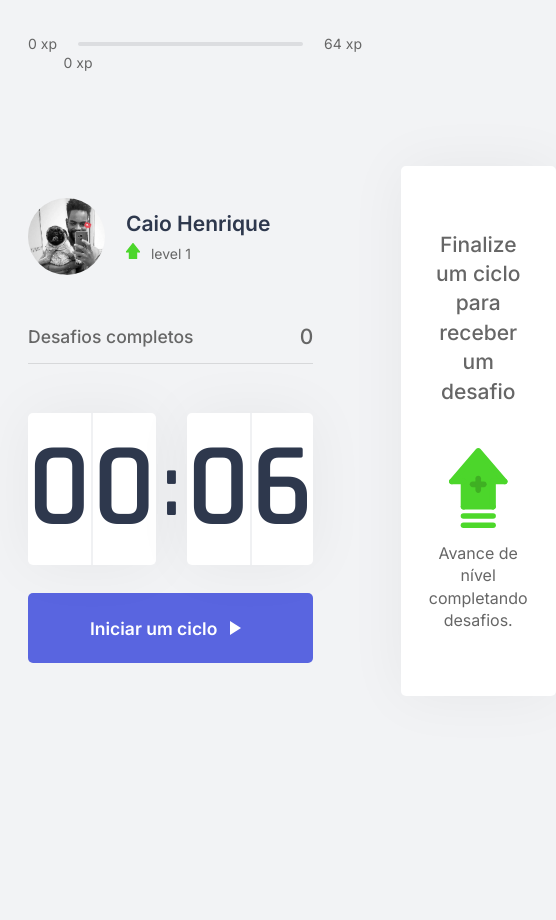
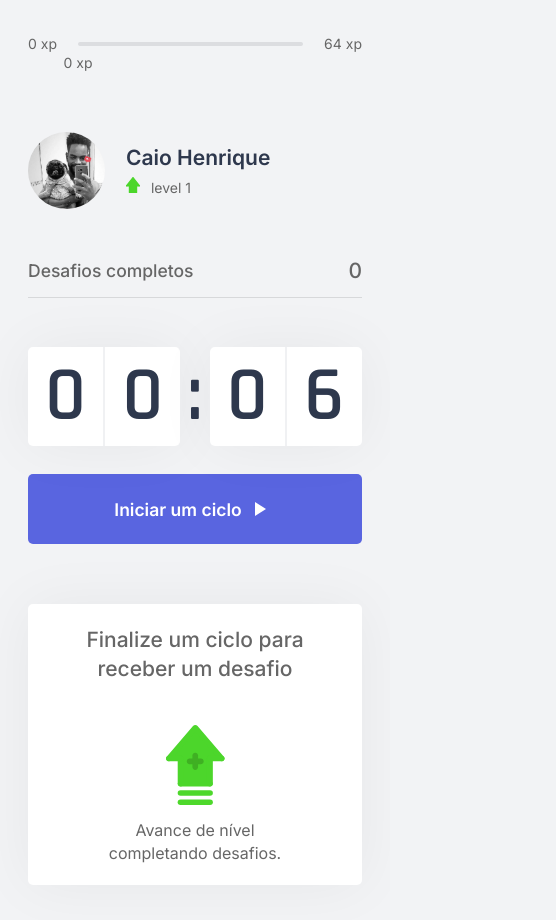
Before and after one commit to caiohenrique-developer/moveit-web, a Next.js app: page / in a window 390 px wide. Shown: the whole page, 556 px wide, since content can reach past the window. Before the commit the page ends 844 px from the top, so only its background shows below. Built offline with nearby package versions, Linux system fonts and the light colour scheme.

Commit message:
:art: [ STYLE ]: Mobile responsive done

```diff
--- a/src/styles/components/ChallengeBox.module.css
+++ b/src/styles/components/ChallengeBox.module.css
@@ -92,3 +92,18 @@
 
 .challengeActive footer button.challengeFailedButton { background: var(--red); }
 .challengeActive footer button.challengeSucceededButton { background: var(--green); }
+
+/* Extra small devices (phones, 600px and down) */
+@media only screen and (max-width: 600px) {
+    .challengeActive main strong { font-size: 1.5rem; }
+
+    .challengeActive main img {
+        max-width: 100px;
+        margin-top: 20px;
+    }
+
+    .challengeActive main p {
+        font-size: 1rem;
+        margin-bottom: 20px;
+    }
+}
--- a/src/styles/components/CountDown.module.css
+++ b/src/styles/components/CountDown.module.css
@@ -68,3 +68,11 @@
 }
 
 .countDownButtonActive:not(:hover) > img { filter: invert(1); }
+
+/* Extra small devices (phones, 600px and down) */
+@media only screen and (max-width: 600px) {
+    .countDownContainer > span,
+    .countDownContainer > div {
+        font-size: 5.5rem;
+    }
+}
--- a/src/styles/components/LevelUpModal.module.css
+++ b/src/styles/components/LevelUpModal.module.css
@@ -52,3 +52,10 @@
     font-size: 0;
     background: transparent;
 }
+
+/* Extra small devices (phones, 600px and down) */
+@media only screen and (max-width: 600px) {
+    .container { width: 90%; }
+
+    .container p { font-size: 1.1rem; }
+}
--- a/src/styles/pages/Home.module.css
+++ b/src/styles/pages/Home.module.css
@@ -21,3 +21,17 @@
     height: 100%;
     max-height: 530px;
 }
+
+/* Extra small devices (phones, 600px and down) */
+@media only screen and (max-width: 600px) {
+    .container section {
+        display: flex;
+        flex-direction: column;
+        margin-top: 80px;
+        padding-bottom: 2.5rem;
+        grid-gap: 4.25rem;
+        gap: 4.25rem;
+    }
+
+    .container section > div { width: 100%; }
+}
```
